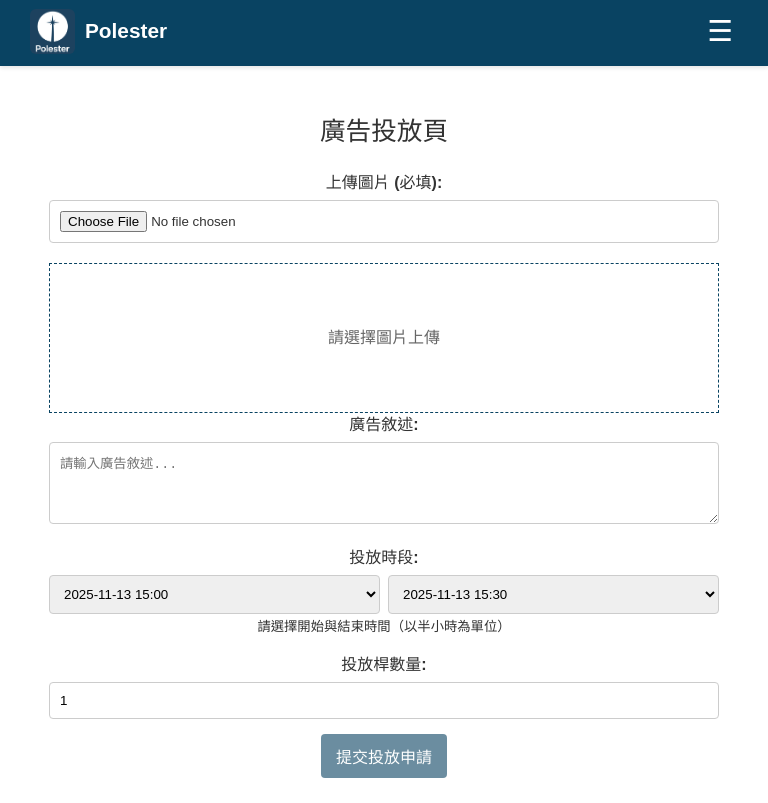
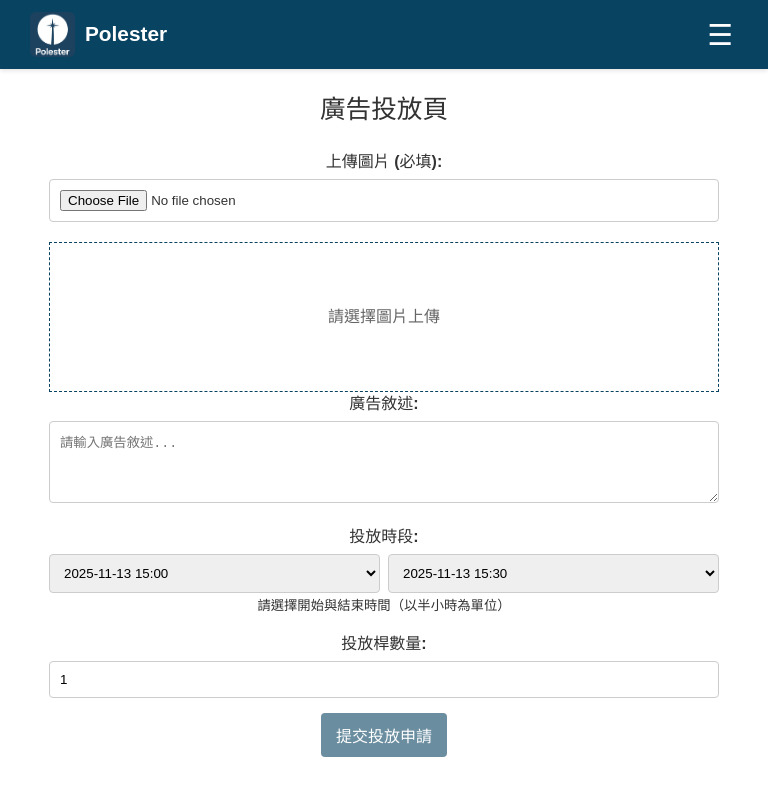
Before and after one commit to UIE47061/Polester, a Vue app: page /placement in a window 768 px wide. Built offline with nearby package versions, Linux system fonts and the light colour scheme.

Commit message:
[modify] 移除 main 標籤的額外內邊距，簡化樣式設計

```diff
--- a/src/App.vue
+++ b/src/App.vue
@@ -226,10 +226,6 @@ main {
     padding: 12px 30px;
   }
 
-  main {
-    padding: 25px 30px;
-  }
-
   .brand {
     font-size: 1.3em;
   }
```
